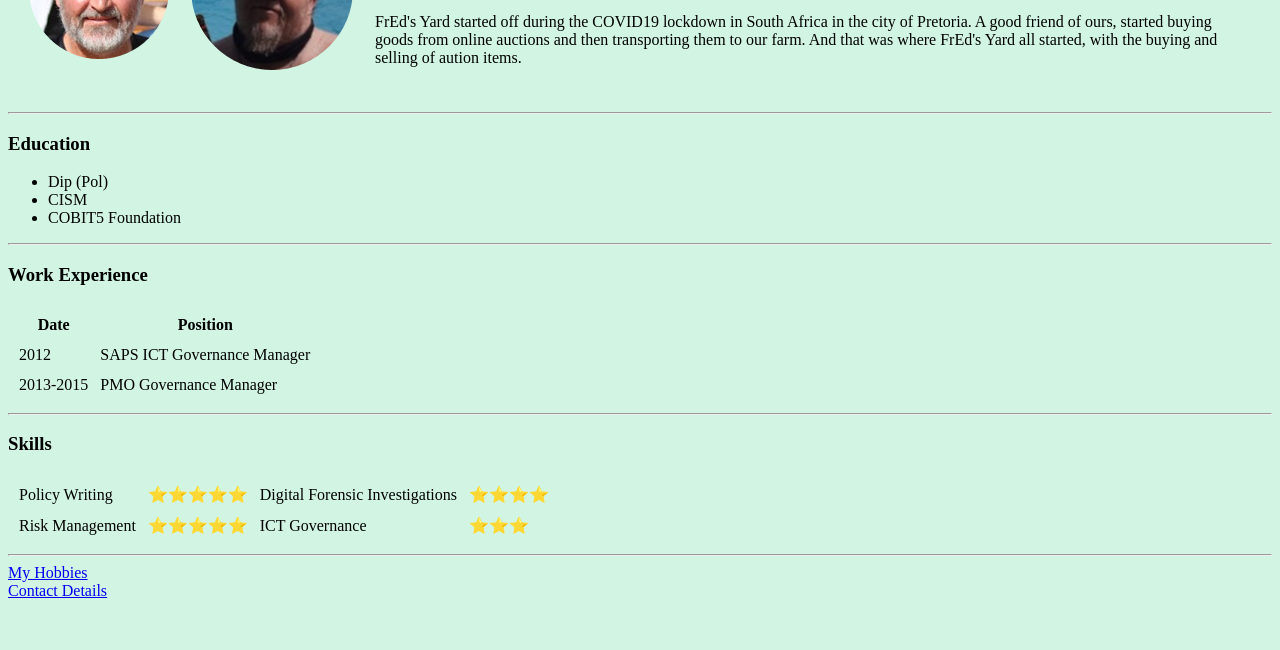
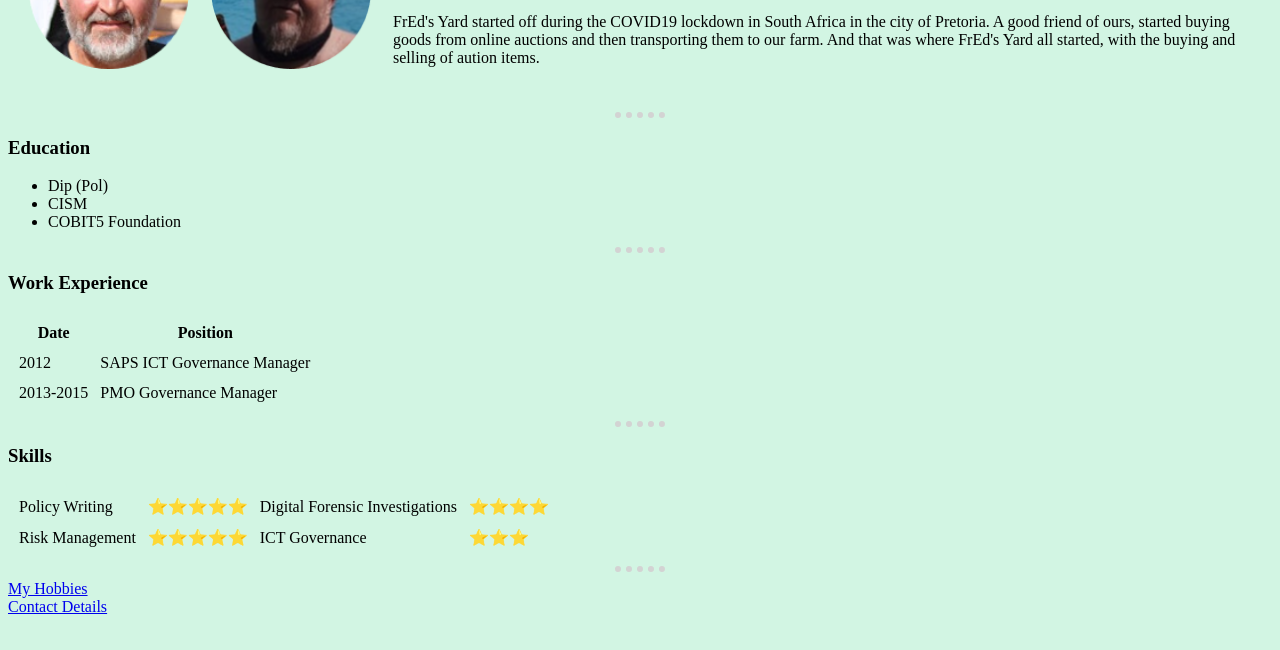
Before and after one commit to francoisvs/cv, a plain HTML site: page index.html in a window 1280 px wide. Shown: the part 130-780 px from the top of the page. Drawn offline with Linux system fonts and the light colour scheme.

Commit message:
Style changes 11-26

```diff
--- a/index.html
+++ b/index.html
@@ -4,16 +4,37 @@
 <head>
   <meta charset="utf-8">
   <title>🎣 FrEd's Yard 🎪</title>
+  <style>
+    body {
+      background-color: #d2f5e3;
+    }
+
+    hr {
+      border-style: none none dotted none;
+      border-color: lightgrey;
+      border-width: 6px;
+      width: 4%
+
+    }
+
+    img {
+
+    height: 160px;
+    }
+  </style>
 </head>
 
-<body style="background-color: #d2f5e3">
+<body>
   <table cellspacing="20">
     <tr>
       <td><img src="images/francois circle.png" alt="francois profile picture"></td>
       <td><img src="images/eds circle.png" alt="eddie profile picture"></td>
-      <td>  <h1>FrEd's Yard</h1>
+      <td>
+        <h1>FrEd's Yard</h1>
         <p><em>All That You Can <strong><a href="https://www.bluelinetechnologies.co.za/">Imagine</a></strong></em></p>
-        <p>FrEd's Yard started off during the COVID19 lockdown in South Africa in the city of Pretoria. A good friend of ours, started buying goods from online auctions and then transporting them to our farm. And that was where FrEd's Yard all started, with the buying and selling of aution items.</p></td>
+        <p>FrEd's Yard started off during the COVID19 lockdown in South Africa in the city of Pretoria. A good friend of ours, started buying goods from online auctions and then transporting them to our farm. And that was where FrEd's Yard all
+          started, with the buying and selling of aution items.</p>
+      </td>
     </tr>
   </table>
 
```
